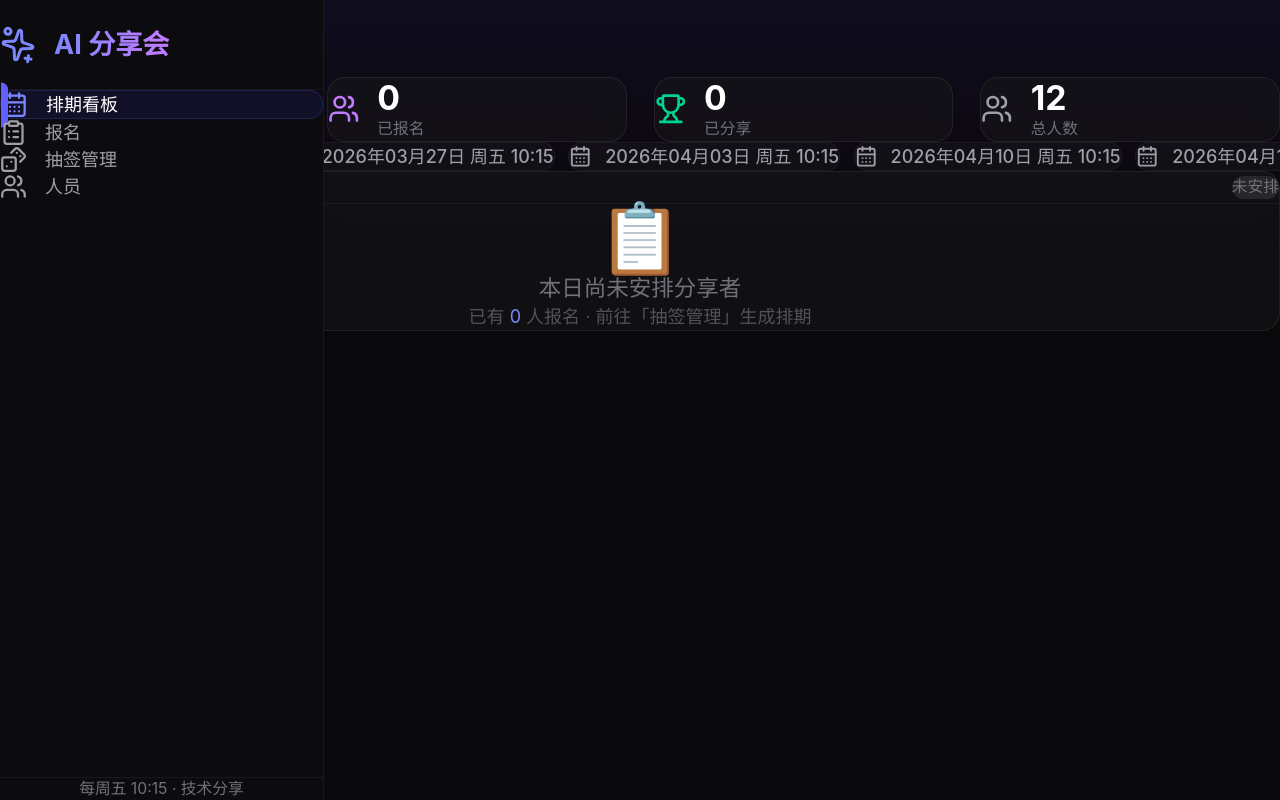
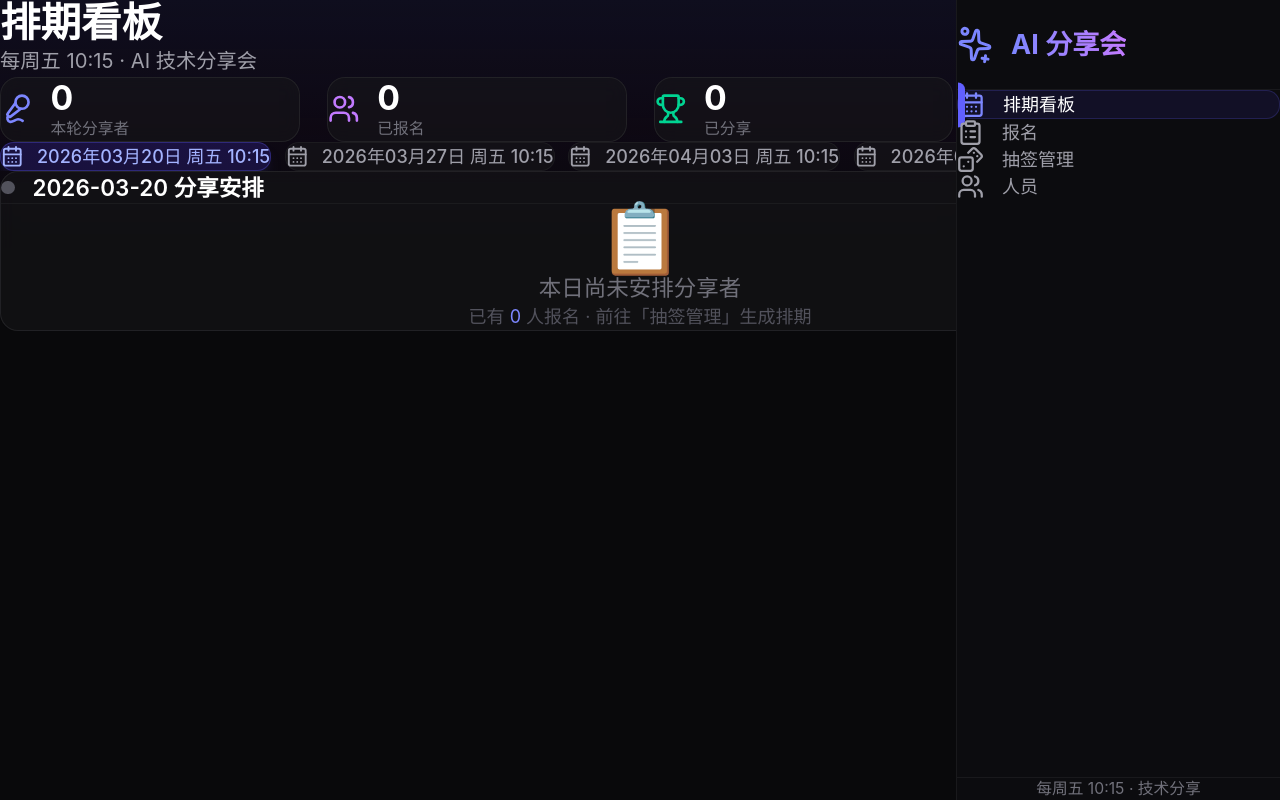
Before and after one commit to toller892/AI_zeabur_proj, a React (Vite) app: page / in a window 1280 px wide. Built offline with nearby package versions, Linux system fonts and the light colour scheme.

Commit message:
style: 侧边栏移到右边

```diff
--- a/src/components/Layout.tsx
+++ b/src/components/Layout.tsx
@@ -13,12 +13,12 @@ const navItems = [
 export default function Layout() {
   return (
     <div className="min-h-screen bg-[#09090b] flex">
-      {/* Sidebar */}
+      {/* Sidebar - Right */}
       <motion.aside
-        initial={{ x: -20, opacity: 0 }}
+        initial={{ x: 20, opacity: 0 }}
         animate={{ x: 0, opacity: 1 }}
         transition={{ duration: 0.4 }}
-        className="fixed left-0 top-0 bottom-0 w-72 bg-[#0c0c0f] border-r border-zinc-800/50 flex flex-col z-50"
+        className="fixed right-0 top-0 bottom-0 w-72 bg-[#0c0c0f] border-l border-zinc-800/50 flex flex-col z-50"
       >
         {/* Logo */}
         <div className="h-20 flex items-center gap-4 px-8 border-b border-zinc-800/50">
@@ -74,9 +74,9 @@ export default function Layout() {
       </motion.aside>
 
       {/* Main Content */}
-      <div className="flex-1 ml-72">
+      <div className="flex-1 mr-72">
         {/* Top gradient glow */}
-        <div className="fixed top-0 left-72 right-0 h-[250px] bg-gradient-to-b from-indigo-950/30 via-purple-950/10 to-transparent pointer-events-none z-0" />
+        <div className="fixed top-0 left-0 right-72 h-[250px] bg-gradient-to-b from-indigo-950/30 via-purple-950/10 to-transparent pointer-events-none z-0" />
 
         <main className="relative z-10 p-10 min-h-screen">
           <div className="max-w-6xl">
```
